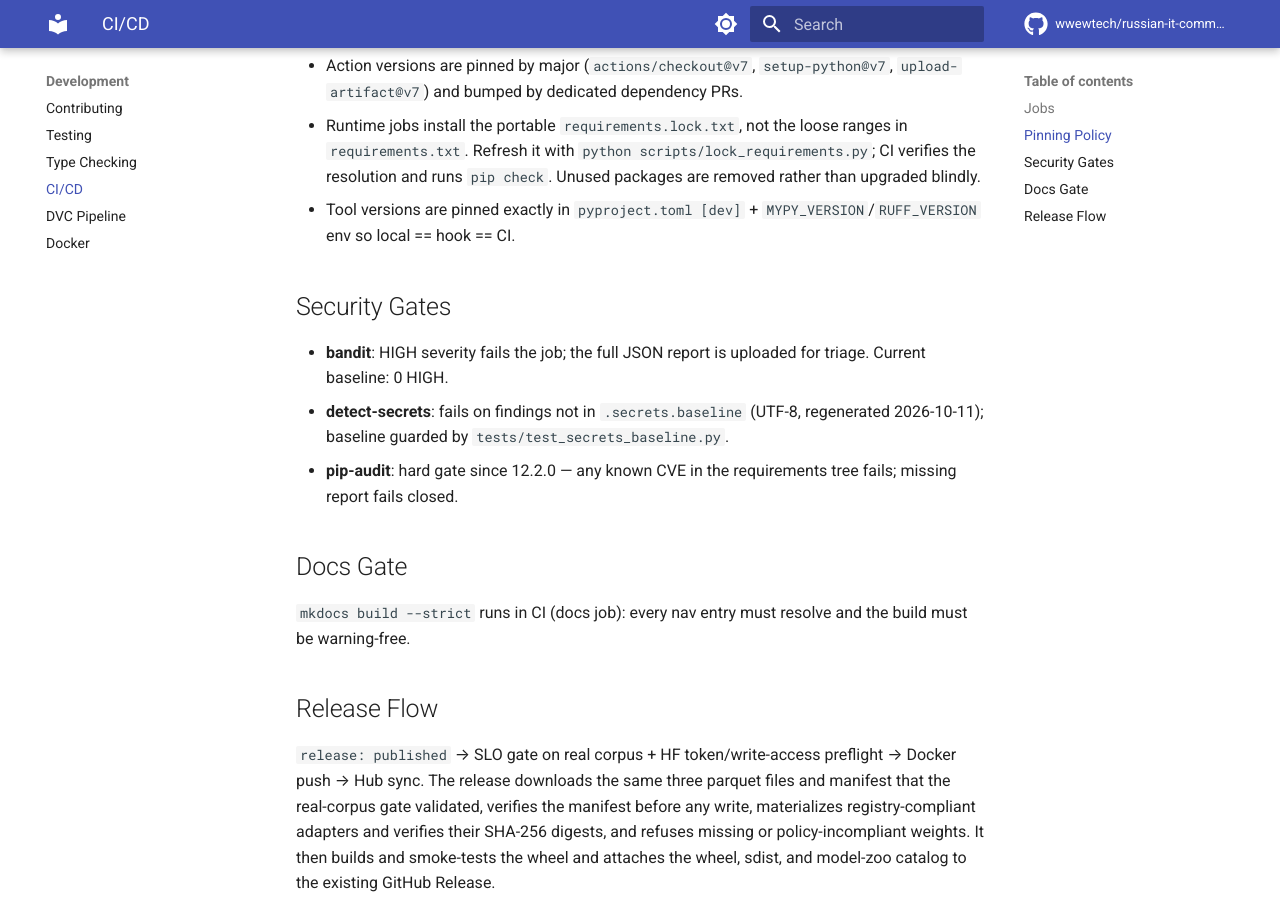
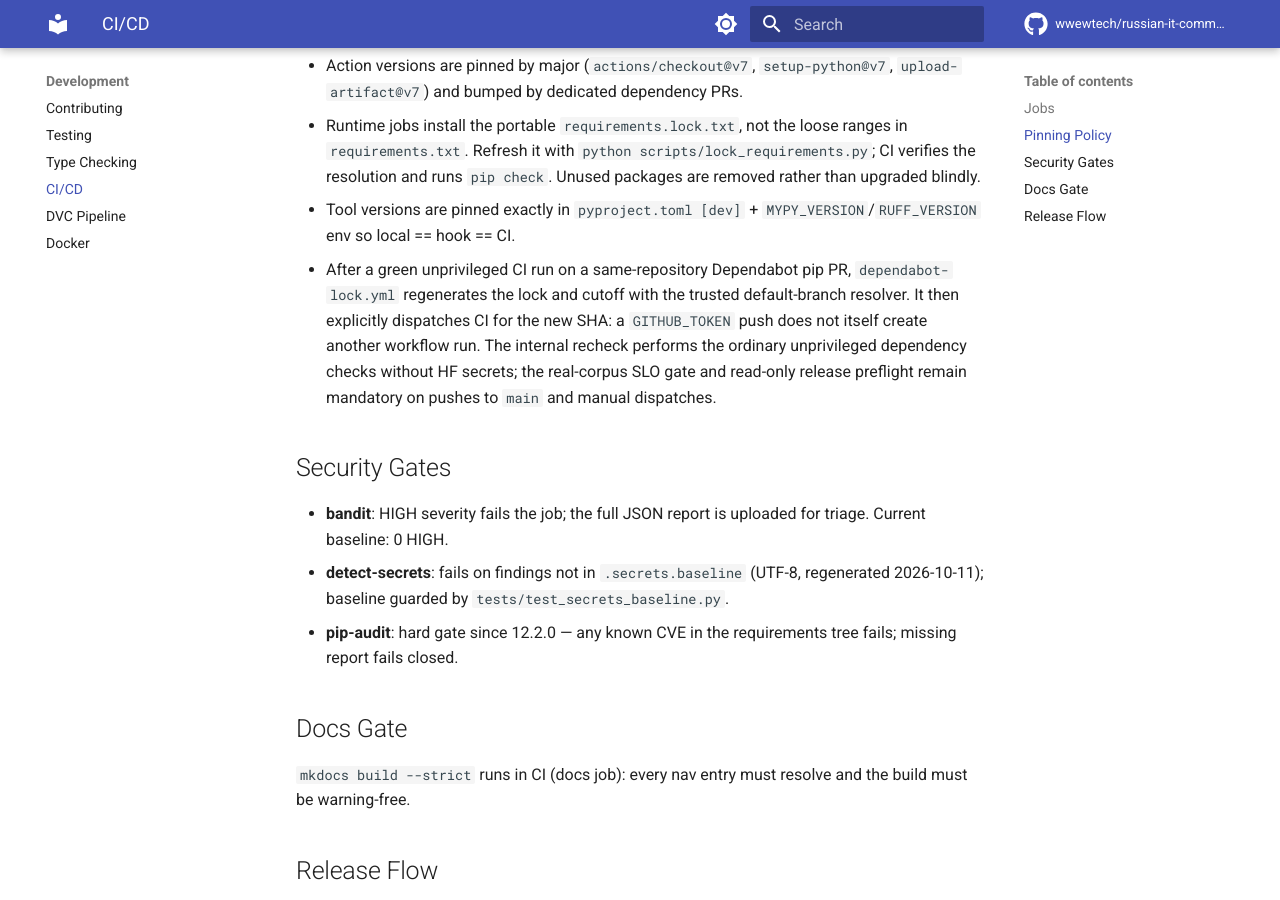
Before and after one commit to wwewtech/russian-it-community-corpus, an MkDocs documentation site: the page built from docs/development/ci-cd.md, in a window 1280 px wide and 900 px high, scrolled down 1134 px. Built offline with MkDocs 1.6.1 and Material for MkDocs 9.7.7, drawn with Linux system fonts in a browser that asks for light colours; comment, search, counter and statistics services are not loaded.

Commit message:
fix(ci): recheck refreshed Dependabot lock

```diff
--- a/docs/development/ci-cd.md
+++ b/docs/development/ci-cd.md
@@ -33,6 +33,13 @@ Every required job must be green before merge or release.
   `pip check`. Unused packages are removed rather than upgraded blindly.
 - Tool versions are pinned exactly in `pyproject.toml [dev]` +
   `MYPY_VERSION`/`RUFF_VERSION` env so local == hook == CI.
+- After a green unprivileged CI run on a same-repository Dependabot pip PR,
+  `dependabot-lock.yml` regenerates the lock and cutoff with the trusted
+  default-branch resolver. It then explicitly dispatches CI for the new SHA:
+  a `GITHUB_TOKEN` push does not itself create another workflow run. The
+  internal recheck performs the ordinary unprivileged dependency checks
+  without HF secrets; the real-corpus SLO gate and read-only release
+  preflight remain mandatory on pushes to `main` and manual dispatches.
 
 ## Security Gates
 
```
Also changed, not shown: 3 other files.
